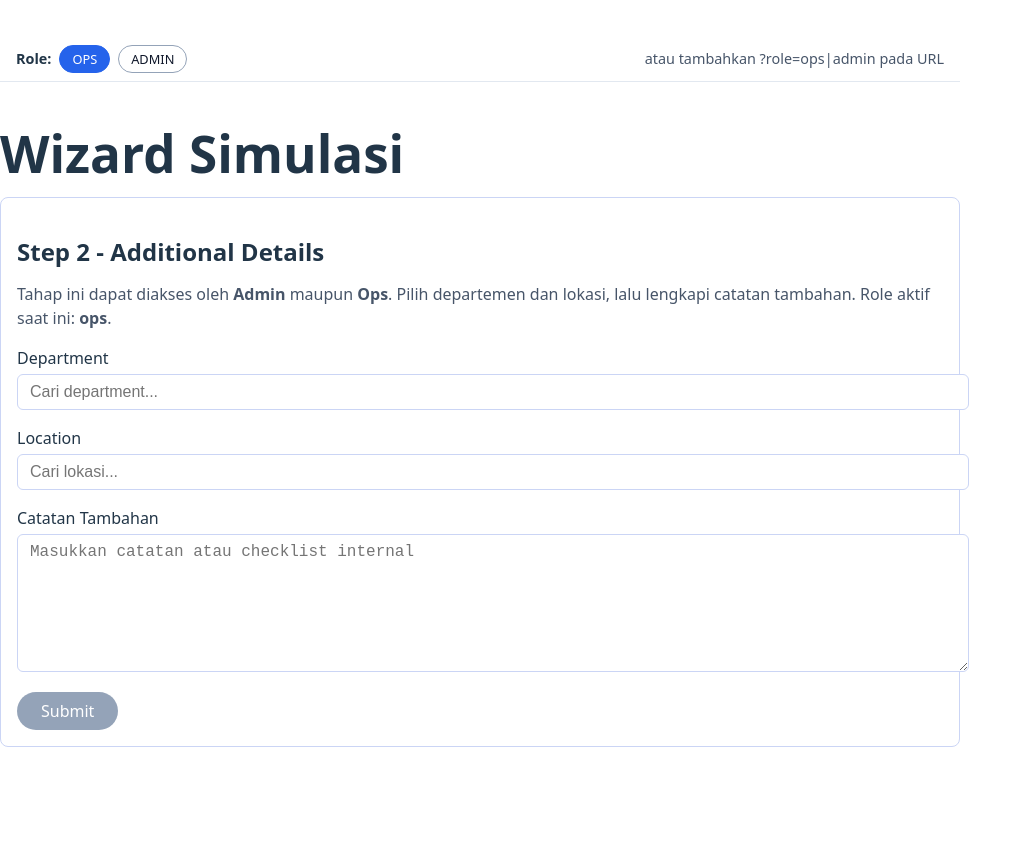
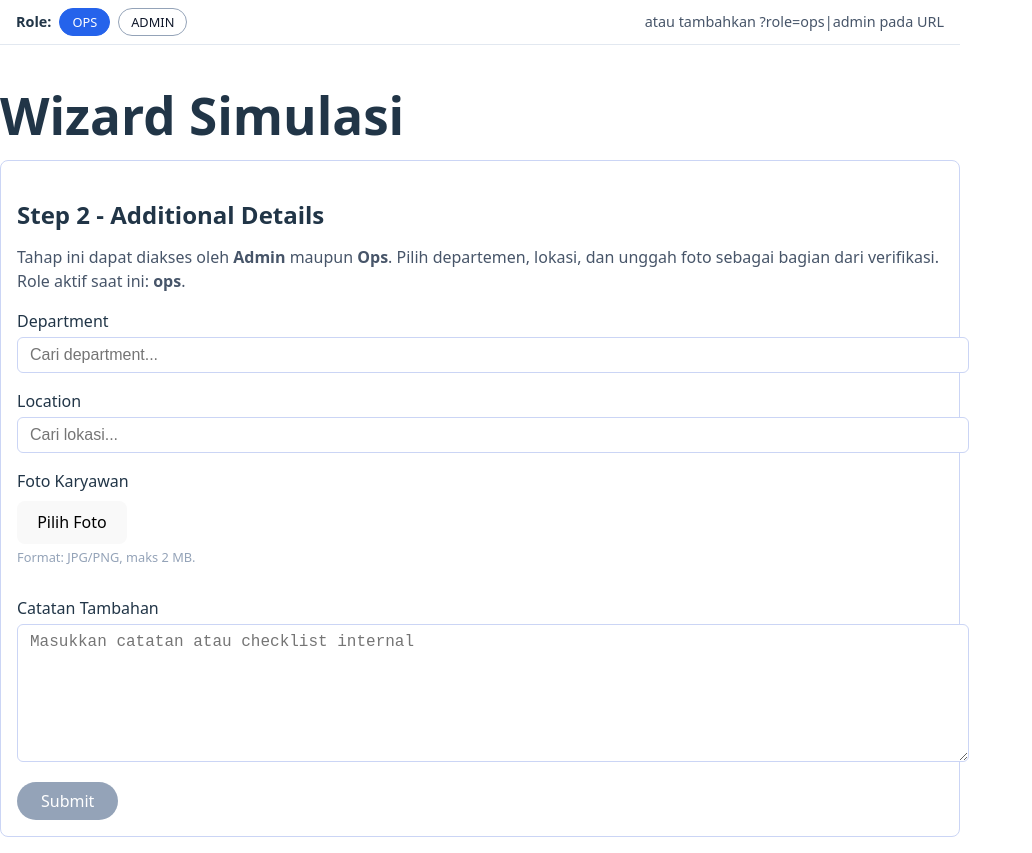
Before and after one commit to misterJS/frontend-assignment, a React app: page /wizard in a window 1280 px wide. Shown: the whole page, without its empty margins (0-1032 px from the left). Before the commit the page ends 800 px from the top, so only its background shows below. Built offline with nearby package versions, Linux system fonts and the light colour scheme; the HTML template or start-up script is replaced by a standard one.

Commit message:
feat(form): upload photo components create and integration

```diff
--- /dev/null
+++ b/src/components/PhotoPicker.tsx
@@ -0,0 +1,122 @@
+import { useRef, useState, type ChangeEvent } from 'react'
+
+interface PhotoPickerProps {
+  value?: string | null
+  onChange: (dataUrl: string | null) => void
+  maxSizeMb?: number
+  label?: string
+}
+
+const MAX_DEFAULT_MB = 2
+
+const PhotoPicker = ({
+  value = null,
+  onChange,
+  maxSizeMb = MAX_DEFAULT_MB,
+  label = 'Upload Photo',
+}: PhotoPickerProps) => {
+  const inputRef = useRef<HTMLInputElement | null>(null)
+  const [error, setError] = useState<string | null>(null)
+
+  const handleFileChange = (event: ChangeEvent<HTMLInputElement>) => {
+    const file = event.target.files?.[0]
+
+    if (!file) {
+      setError(null)
+      return
+    }
+
+    if (!['image/jpeg', 'image/png'].includes(file.type)) {
+      setError('Hanya file JPEG atau PNG yang diperbolehkan.')
+      event.target.value = ''
+      return
+    }
+
+    if (file.size > maxSizeMb * 1024 * 1024) {
+      setError(`Ukuran file maksimal ${maxSizeMb}MB.`)
+      event.target.value = ''
+      return
+    }
+
+    const reader = new FileReader()
+    reader.onload = () => {
+      const result = reader.result?.toString() ?? null
+      onChange(result)
+      setError(null)
+    }
+    reader.readAsDataURL(file)
+  }
+
+  const handleReplace = () => {
+    inputRef.current?.click()
+  }
+
+  const handleRemove = () => {
+    onChange(null)
+    setError(null)
+    if (inputRef.current) {
+      inputRef.current.value = ''
+    }
+  }
+
+  return (
+    <div>
+      <label style={{ display: 'block', fontWeight: 500, marginBottom: 8 }}>
+        {label}
+      </label>
+      <input
+        ref={inputRef}
+        type="file"
+        accept="image/jpeg,image/png"
+        onChange={handleFileChange}
+        style={{ display: 'none' }}
+      />
+
+      {value ? (
+        <div
+          style={{
+            display: 'flex',
+            alignItems: 'flex-start',
+            gap: '1rem',
+          }}
+        >
+          <img
+            src={value}
+            alt="Photo preview"
+            style={{
+              width: 120,
+              height: 120,
+              objectFit: 'cover',
+              borderRadius: 8,
+              border: '1px solid #e2e8f0',
+            }}
+          />
+          <div style={{ display: 'flex', flexDirection: 'column', gap: '0.5rem' }}>
+            <button type="button" onClick={handleReplace}>
+              Ganti Foto
+            </button>
+            <button type="button" onClick={handleRemove}>
+              Hapus
+            </button>
+          </div>
+        </div>
+      ) : (
+        <button type="button" onClick={() => inputRef.current?.click()}>
+          Pilih Foto
+        </button>
+      )}
+
+      {error && (
+        <p style={{ color: '#dc2626', fontSize: '0.85rem', marginTop: 8 }}>
+          {error}
+        </p>
+      )}
+
+      <p style={{ fontSize: '0.8rem', color: '#94a3b8', marginTop: 4 }}>
+        Format: JPG/PNG, maks {maxSizeMb} MB.
+      </p>
+    </div>
+  )
+}
+
+export default PhotoPicker
--- a/src/pages/wizard/Step2.tsx
+++ b/src/pages/wizard/Step2.tsx
@@ -3,10 +3,12 @@ import type { Role } from '../../lib/role'
 import Autocomplete, {
   type AutocompleteOption,
 } from '../../components/Autocomplete'
+import PhotoPicker from '../../components/PhotoPicker'
 
 export interface Step2Values {
   department: AutocompleteOption | null
   location: AutocompleteOption | null
+  photoDataUrl: string | null
   notes: string
 }
 
@@ -43,8 +45,9 @@ const Step2 = ({ role, value, onChange, onSubmit }: Step2Props) => {
     () => ({
       department: value.department ? '' : 'Silakan pilih department.',
       location: value.location ? '' : 'Silakan pilih lokasi.',
+      photo: value.photoDataUrl ? '' : 'Foto wajib diunggah.',
     }),
-    [value.department, value.location],
+    [value.department, value.location, value.photoDataUrl],
   )
 
   const isValid = Object.values(errors).every((message) => !message)
@@ -68,8 +71,9 @@ const Step2 = ({ role, value, onChange, onSubmit }: Step2Props) => {
       <h2 style={{ marginBottom: '0.75rem' }}>Step 2 - Additional Details</h2>
       <p style={{ marginTop: 0, marginBottom: '1rem', color: '#475569' }}>
         Tahap ini dapat diakses oleh <strong>Admin</strong> maupun{' '}
-        <strong>Ops</strong>. Pilih departemen dan lokasi, lalu lengkapi catatan
-        tambahan. Role aktif saat ini: <strong>{role}</strong>.
+        <strong>Ops</strong>. Pilih departemen, lokasi, dan unggah foto sebagai
+        bagian dari verifikasi. Role aktif saat ini:{' '}
+        <strong>{role}</strong>.
       </p>
 
       <div style={{ display: 'flex', flexDirection: 'column', gap: '1rem' }}>
@@ -109,6 +113,22 @@ const Step2 = ({ role, value, onChange, onSubmit }: Step2Props) => {
           )}
         </label>
 
+        <div style={labelStyle}>
+          <PhotoPicker
+            label="Foto Karyawan"
+            value={value.photoDataUrl}
+            onChange={(photo) =>
+              onChange({
+                ...value,
+                photoDataUrl: photo,
+              })
+            }
+          />
+          {submitAttempted && errors.photo && (
+            <span style={errorStyle}>{errors.photo}</span>
+          )}
+        </div>
+
         <label style={labelStyle}>
           <span>Catatan Tambahan</span>
           <textarea
--- a/src/pages/wizard/Wizard.tsx
+++ b/src/pages/wizard/Wizard.tsx
@@ -15,6 +15,7 @@ const Wizard = () => {
   const [step2Values, setStep2Values] = useState<Step2Values>({
     department: null,
     location: null,
+    photoDataUrl: null,
     notes: '',
   })
 
```
Also changed, not shown: tmp.txt (added).
